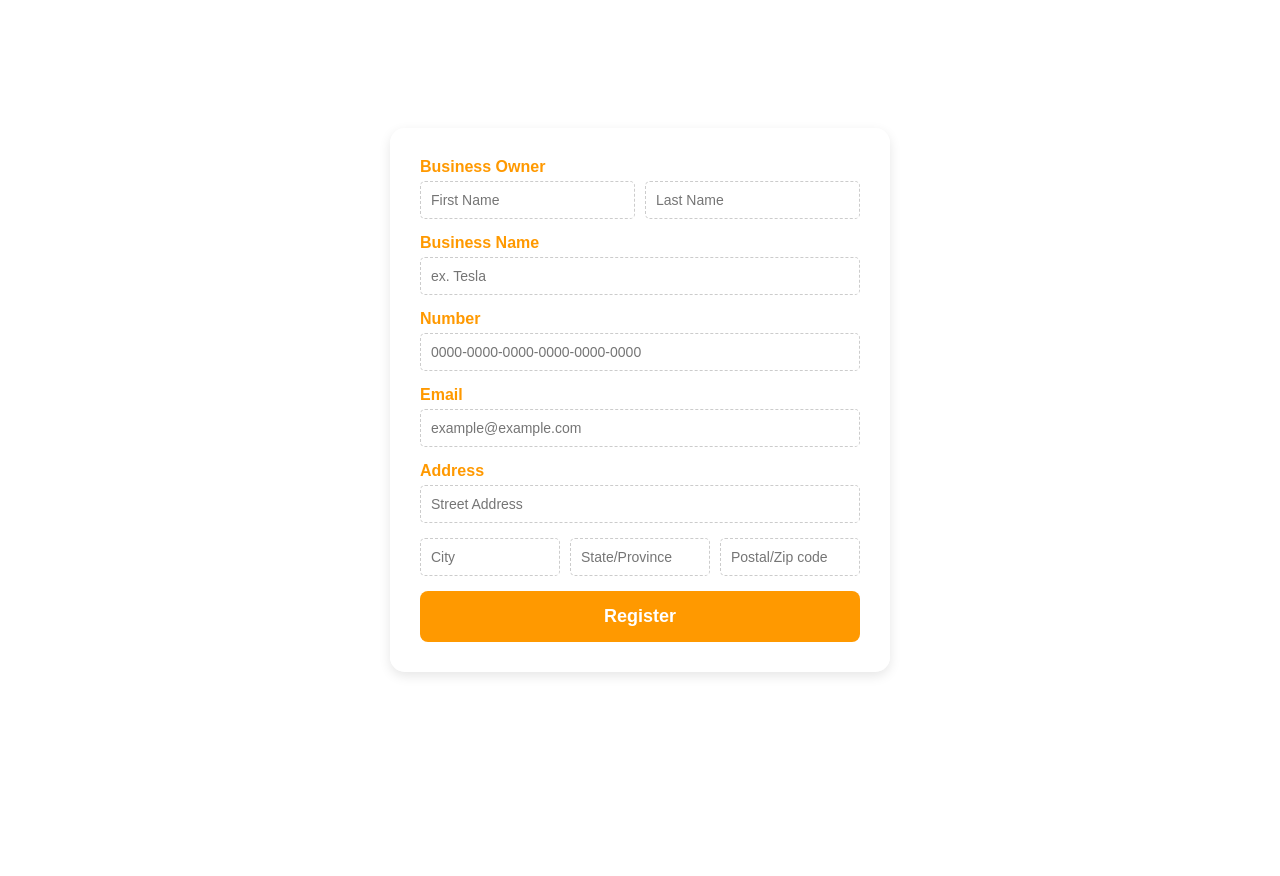
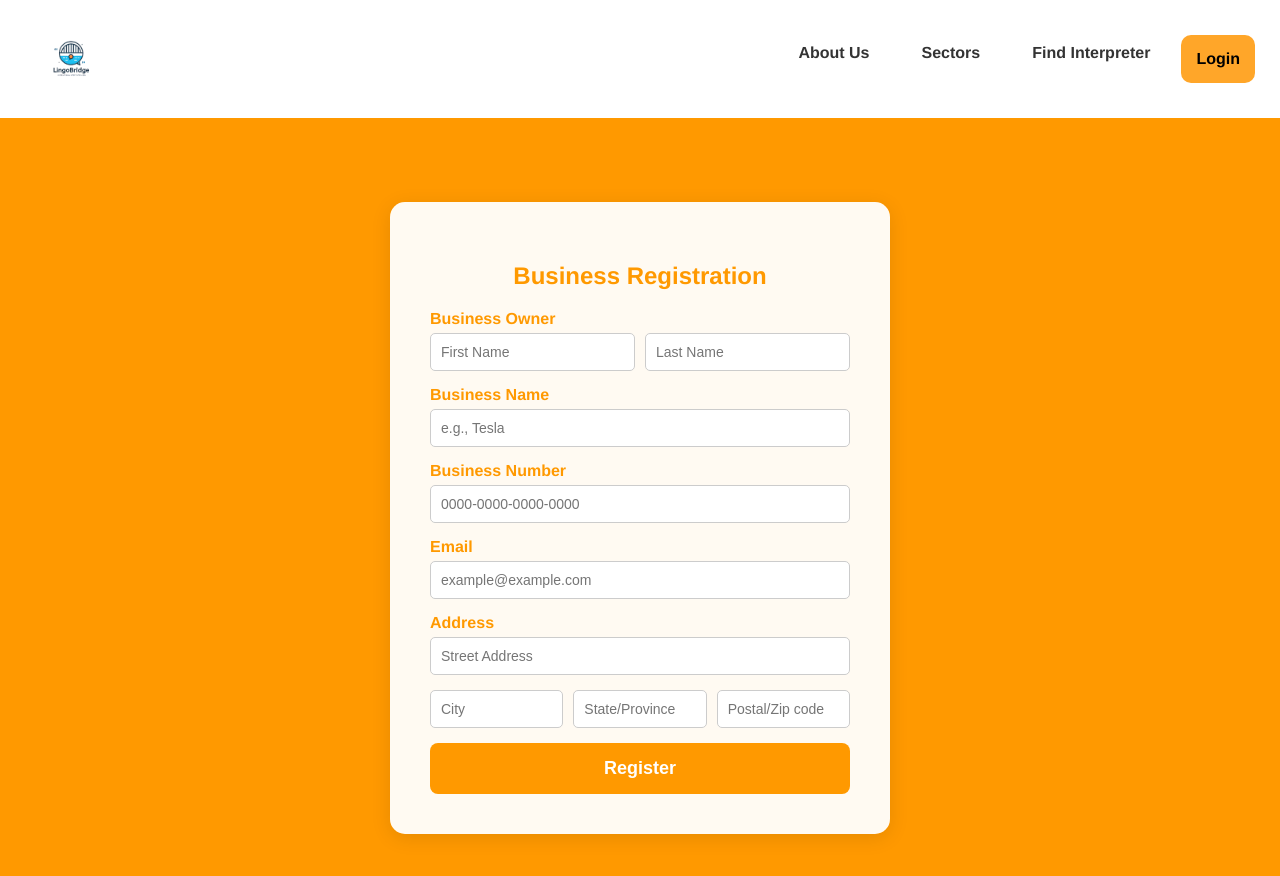
Before and after one commit to maccaabdi1/LingoBridge, a plain HTML site: page business_registration.html in a window 1280 px wide. Before the commit the page ends 800 px from the top, so only its background shows below. Drawn offline with Linux system fonts and the light colour scheme.

Commit message:
Nav bar update

```diff
--- a/business_registration.html
+++ b/business_registration.html
@@ -7,31 +7,41 @@
   <title>Business Registration Form</title>
 </head>
 <body>
+  <div class="navigation">
+    <img alt="LingoBridge logo" src="LingoBridge_Design__1_-removebg-preview (1).png" width="100px">
+    <div class="links">
+      <a href="about_us.html">About Us</a>
+      <a href="sectors.html">Sectors</a>
+      <a href="find_interpreter.html">Find Interpreter</a>
+      <a href="log_in.html">Login</a>
+    </div>
+  </div>
 
   <div class="background">
     <div class="form-container">
+      <h2>Business Registration</h2>
       <form>
-        <label>Business Owner</label>
+        <label for="first-name">Business Owner</label>
         <div class="name-fields">
-          <input type="text" placeholder="First Name">
-          <input type="text" placeholder="Last Name">
+          <input type="text" id="first-name" placeholder="First Name" required>
+          <input type="text" id="last-name" placeholder="Last Name" required>
         </div>
 
-        <label>Business Name</label>
-        <input type="text" placeholder="ex. Tesla">
+        <label for="business-name">Business Name</label>
+        <input type="text" id="business-name" placeholder="e.g., Tesla" required>
 
-        <label>Number</label>
-        <input type="text" placeholder="0000-0000-0000-0000-0000-0000">
+        <label for="business-number">Business Number</label>
+        <input type="text" id="business-number" placeholder="0000-0000-0000-0000" required>
 
-        <label>Email</label>
-        <input type="email" placeholder="example@example.com">
+        <label for="email">Email</label>
+        <input type="email" id="email" placeholder="example@example.com" required>
 
-        <label>Address</label>
-        <input type="text" placeholder="Street Address">
+        <label for="address">Address</label>
+        <input type="text" id="address" placeholder="Street Address" required>
         <div class="address-fields">
-          <input type="text" placeholder="City">
-          <input type="text" placeholder="State/Province">
-          <input type="text" placeholder="Postal/Zip code">
+          <input type="text" placeholder="City" required>
+          <input type="text" placeholder="State/Province" required>
+          <input type="text" placeholder="Postal/Zip code" required>
         </div>
 
         <button type="submit" class="register-button">Register</button>
@@ -40,9 +50,10 @@
   </div>
 
 </body>
+</html>
 
-</html><style>
-    /* styles.css */
+<style>
+
 
   * {
     box-sizing: border-box;
@@ -51,7 +62,28 @@
   body, html {
     margin: 0;
     padding: 0;
-  font-family: Arial, sans-serif;
+    font-family: 'Helvetica Neue', Arial, sans-serif;
+  }
+
+  .navigation {
+    display: flex;
+    justify-content: space-between;
+    align-items: center;
+    padding: 10px 20px;
+    background-color: #fff;
+    box-shadow: 0px 2px 10px rgba(0, 0, 0, 0.1);
+  }
+
+  .links a {
+    margin: 0 10px;
+    text-decoration: none;
+    color: #333;
+    font-weight: bold;
+    transition: color 0.3s;
+  }
+
+  .links a:hover {
+    color: #FF9900;
   }
 
   .background {
@@ -59,18 +91,22 @@ body, html {
     justify-content: center;
     align-items: center;
     height: 100vh;
-  background-image: url('your-map-image.jpg'); /* Replace with your map image */
-  background-size: cover;
-  background-position: center;
+    background-color: #FF9900;
   }
 
   .form-container {
-  background-color: rgba(255, 255, 255, 0.9);
+    background-color: rgba(255, 255, 255, 0.95);
     border-radius: 15px;
-  padding: 30px;
+    padding: 40px;
     max-width: 500px;
     width: 90%;
-  box-shadow: 0px 4px 12px rgba(0, 0, 0, 0.1);
+    box-shadow: 0px 4px 20px rgba(0, 0, 0, 0.1);
+  }
+
+  h2 {
+    text-align: center;
+    color: #FF9900;
+    margin-bottom: 20px;
   }
 
   form {
@@ -80,7 +116,7 @@ form {
 
   label {
     font-size: 16px;
-  color: #FF9900; /* Orange color */
+    color: #FF9900;
     margin-bottom: 5px;
   }
 
@@ -89,9 +125,15 @@ input[type="email"] {
     width: 100%;
     padding: 10px;
     margin-bottom: 15px;
-  border: 1px dashed #ccc;
+    border: 1px solid #ccc;
     border-radius: 5px;
     font-size: 14px;
+    transition: border-color 0.3s;
+  }
+
+  input:focus {
+    border-color: #FF9900;
+    outline: none;
   }
 
   .name-fields,
@@ -119,7 +161,7 @@ input[type="email"] {
 
   .register-button:hover {
     background-color: #e68a00;
+    transform: translateY(-2px);
+    box-shadow: 0px 2px 10px rgba(0, 0, 0, 0.2);
   }
-
 </style>
-</html>
--- a/styles.css
+++ b/styles.css
@@ -2,7 +2,7 @@ body{
     font-family: Arial, Helvetica, sans-serif;
     font-size: 16px;
     font-weight: bold;
-    color: #007BFF;
+    color: #0D99FF;
 }
 .navigation, .body{
     display: flex;
@@ -31,7 +31,7 @@ input[type="button"]:hover {
 }
 
 p,nav a{
-    color: #007BFF;
+    color: #0D99FF;
     display: inline;
 }
 .navigation a:last-of-type, .intro input{
```
Also changed, not shown: find_interpreter.html (+124 -9 lines), register_page.html (+2 -2 lines), log_in.html (added). Lines whose indentation alone changed are shown as unchanged.
